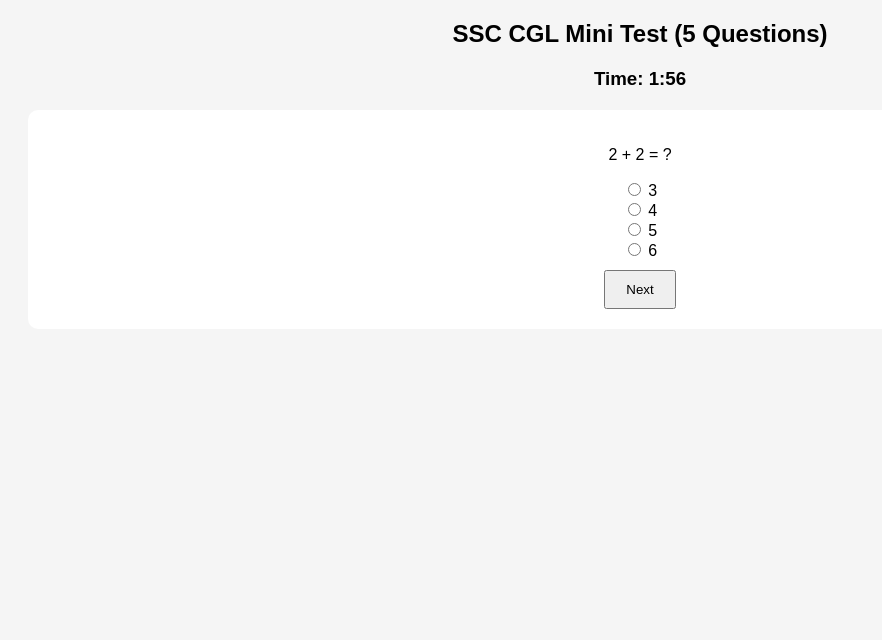
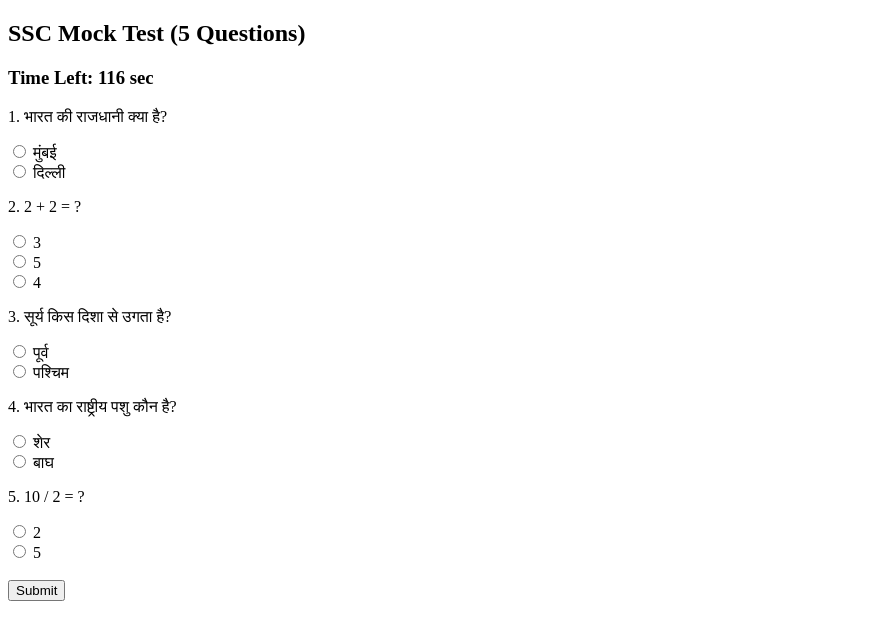
Before and after one commit to anuragsv405-rgb/The-Content-quality-, a plain HTML site: page Index.html in a window 1280 px wide. Shown: the whole page, without its empty margins (0-882 px from the left). Drawn offline with Linux system fonts and the light colour scheme.

Commit message:
Index.html

```diff
--- a/Index.html
+++ b/Index.html
@@ -1,91 +1,72 @@
 <!DOCTYPE html>
-<html lang="en">
+<html>
 <head>
-<meta charset="UTF-8">
-<meta name="viewport" content="width=device-width, initial-scale=1.0">
-<title>SSC Mini Mock Test</title>
+<title>SSC Mock Test</title>
 
-<style>
-body {
-font-family: Arial;
-background: #f5f5f5;
-text-align: center;
+<script>
+let time = 120; // 2 min
+let score = 0;
+
+function startTimer() {
+  let timer = setInterval(function() {
+    document.getElementById("timer").innerHTML = time;
+    time--;
+
+    if (time < 0) {
+      clearInterval(timer);
+      submitTest();
+    }
+  }, 1000);
 }
 
-#quiz-box {
-background: white;
-padding: 20px;
-margin: 20px;
-border-radius: 10px;
+function submitTest() {
+  let answers = ["b","c","a","d","b"];
+
+  for (let i = 1; i <= 5; i++) {
+    let q = document.querySelector('input[name="q'+i+'"]:checked');
+    if (q && q.value == answers[i-1]) {
+      score++;
+    }
+  }
+
+  document.body.innerHTML = "<h1>Your Score: " + score + "/5</h1>";
 }
+</script>
 
-button {
-padding: 10px 20px;
-margin-top: 10px;
-}
-</style>
 </head>
 
-<body>
+<body onload="startTimer()">
 
-<h2>SSC CGL Mini Test (5 Questions)</h2>
-<h3 id="timer">Time: 2:00</h3>
+<h2>SSC Mock Test (5 Questions)</h2>
+<h3>Time Left: <span id="timer">120</span> sec</h3>
 
-<div id="quiz-box">
-<p id="question"></p>
-<div id="options"></div>
-<button onclick="nextQ()">Next</button>
-</div>
+<form>
 
-<script>
-let questions = [
-{q:"2 + 2 = ?", options:["3","4","5","6"], ans:"4"},
-{q:"5 × 3 = ?", options:["15","10","20","25"], ans:"15"},
-{q:"Capital of India?", options:["Delhi","Mumbai","Kolkata","Chennai"], ans:"Delhi"},
-{q:"10 ÷ 2 = ?", options:["2","3","5","8"], ans:"5"},
-{q:"7 + 8 = ?", options:["14","15","16","17"], ans:"15"}
-];
+<p>1. भारत की राजधानी क्या है?</p>
+<input type="radio" name="q1" value="a"> मुंबई<br>
+<input type="radio" name="q1" value="b"> दिल्ली<br>
 
-let index=0;
-let score=0;
-let time=120;
+<p>2. 2 + 2 = ?</p>
+<input type="radio" name="q2" value="a"> 3<br>
+<input type="radio" name="q2" value="b"> 5<br>
+<input type="radio" name="q2" value="c"> 4<br>
 
-function loadQ(){
-let q=questions[index];
-document.getElementById("question").innerText=q.q;
-let opt="";
-q.options.forEach(o=>{
-opt+=`<div><input type='radio' name='opt' value='${o}'> ${o}</div>`;
-});
-document.getElementById("options").innerHTML=opt;
-}
+<p>3. सूर्य किस दिशा से उगता है?</p>
+<input type="radio" name="q3" value="a"> पूर्व<br>
+<input type="radio" name="q3" value="b"> पश्चिम<br>
 
-function nextQ(){
-let selected=document.querySelector("input[name='opt']:checked");
-if(selected && selected.value==questions[index].ans){
-score++;
-}
-index++;
-if(index<questions.length){
-loadQ();
-}else{
-document.body.innerHTML="<h2>Test Finished</h2><h3>Score: "+score+"/5</h3>";
-}
-}
+<p>4. भारत का राष्ट्रीय पशु कौन है?</p>
+<input type="radio" name="q4" value="a"> शेर<br>
+<input type="radio" name="q4" value="d"> बाघ<br>
 
-function timer(){
-let min=Math.floor(time/60);
-let sec=time%60;
-document.getElementById("timer").innerText=`Time: ${min}:${sec<10?"0"+sec:sec}`;
-time--;
-if(time<0){
-document.body.innerHTML="<h2>Time Up</h2><h3>Score: "+score+"/5</h3>";
-}
-}
+<p>5. 10 / 2 = ?</p>
+<input type="radio" name="q5" value="a"> 2<br>
+<input type="radio" name="q5" value="b"> 5<br>
 
-setInterval(timer,1000);
-loadQ();
-</script>
+<br>
+<button type="button" onclick="submitTest()">Submit</button>
+
+</form>
 
 </body>
 </html>
```
